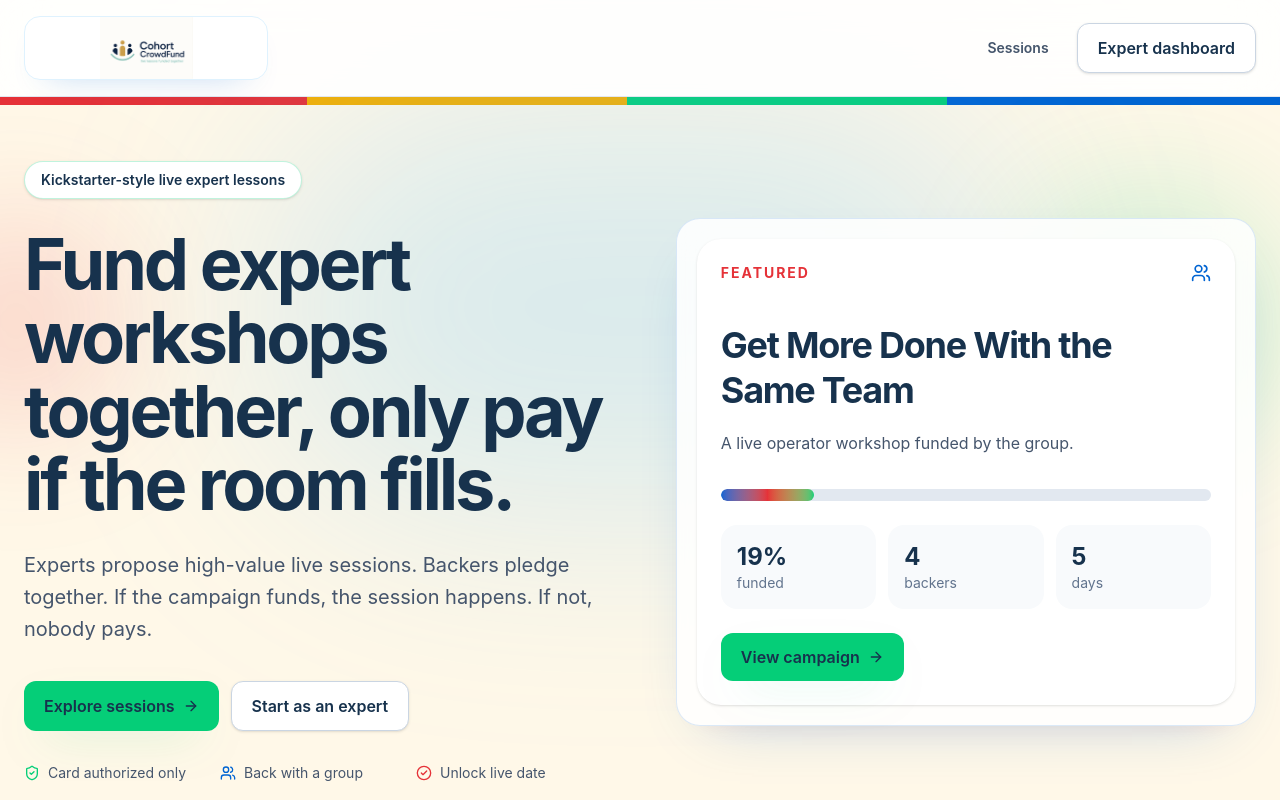
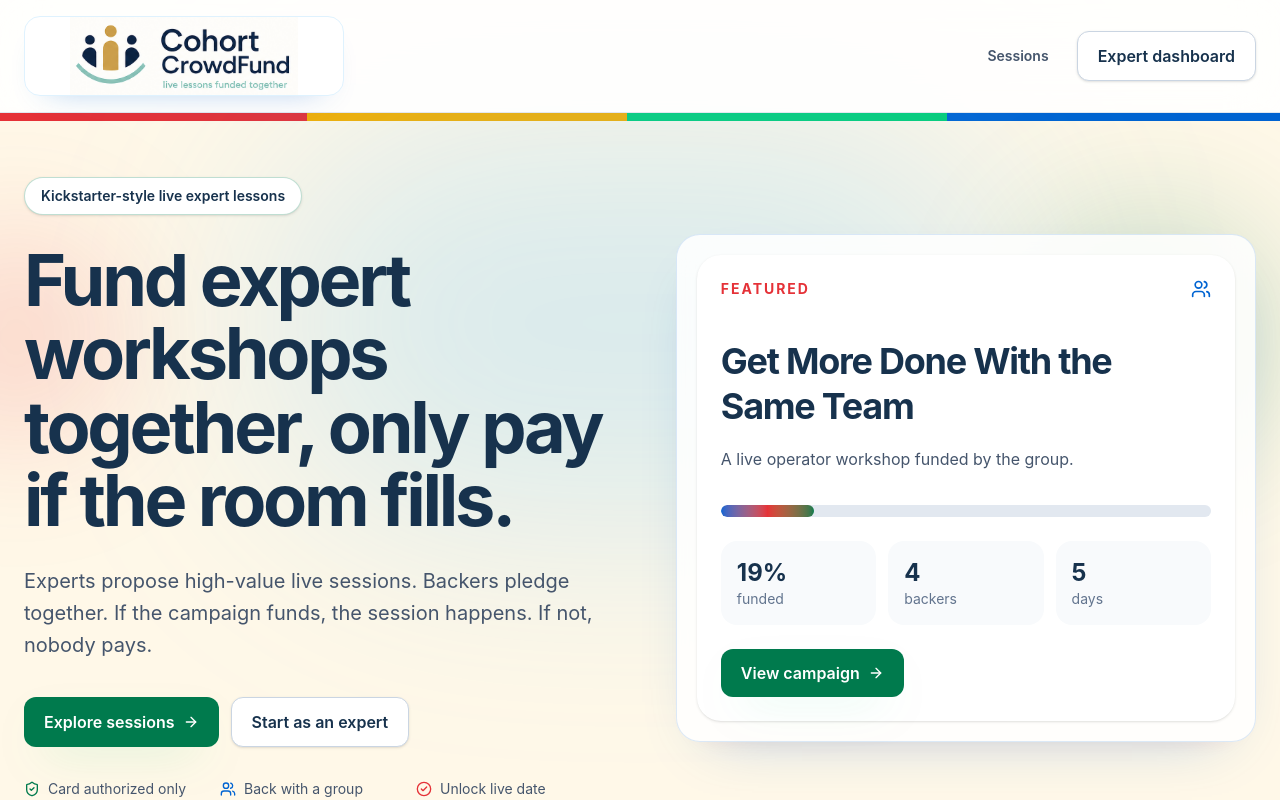
Before and after one commit to pikachudratini/cohort-crowdfund, a Next.js app: page / in a window 1280 px wide. Shown: the top 800 px of the page. Built offline with nearby package versions, Linux system fonts and the light colour scheme.

Commit message:
Improve logo crop and CTA contrast

```diff
--- a/src/app/dashboard/page.tsx
+++ b/src/app/dashboard/page.tsx
@@ -8,7 +8,7 @@ export default function DashboardPage() {
     <main className="min-h-screen bg-ivory px-6 py-10 text-navy">
       <div className="vibrant-band fixed inset-x-0 top-0 h-2" />
       <div className="mx-auto max-w-7xl">
-        <div className="flex items-center justify-between gap-4"><Link href="/" className="text-sm font-semibold text-graphite">Home</Link><button className="inline-flex items-center gap-2 rounded-full bg-mint px-5 py-3 font-semibold text-navy shadow-glow"><Plus className="h-4 w-4" />New session</button></div>
+        <div className="flex items-center justify-between gap-4"><Link href="/" className="text-sm font-semibold text-graphite">Home</Link><button className="inline-flex items-center gap-2 rounded-full bg-mint px-5 py-3 font-semibold text-white shadow-glow"><Plus className="h-4 w-4" />New session</button></div>
         <section className="mt-10 rounded-[38px] border border-sky/20 bg-white p-8 shadow-stripe">
           <p className="text-sm font-semibold uppercase tracking-[.24em] text-coral">Expert dashboard</p>
           <h1 className="mt-4 text-5xl font-semibold tracking-[-.06em]">Build a lesson campaign in two versions.</h1>
--- a/src/app/globals.css
+++ b/src/app/globals.css
@@ -8,7 +8,7 @@
   --color-violet: #0064d2;
   --color-coral: #e53238;
   --color-gold: #f5af02;
-  --color-mint: #05ce78;
+  --color-mint: #007a4d;
   --color-sky: #4db8ff;
   --font-sans: Inter, ui-sans-serif, system-ui, -apple-system, BlinkMacSystemFont, "Segoe UI", sans-serif;
   --shadow-stripe: 0 24px 60px -34px rgba(0, 100, 210, .32), 0 10px 30px -24px rgba(229, 50, 56, .22);
--- a/src/app/page.tsx
+++ b/src/app/page.tsx
@@ -31,7 +31,7 @@ function ProgressBar({ value }: { value: number }) {
 
 function PrimaryButton({ href, children }: { href: string; children: ReactNode }) {
   return (
-    <Link href={href} className="inline-flex min-h-12 items-center justify-center gap-2 rounded-xl bg-mint px-5 py-3 text-base font-semibold text-navy shadow-glow transition hover:-translate-y-0.5 hover:bg-[#00b66b]">
+    <Link href={href} className="inline-flex min-h-12 items-center justify-center gap-2 rounded-xl bg-mint px-5 py-3 text-base font-semibold text-white shadow-glow transition hover:-translate-y-0.5 hover:bg-[#006f45]">
       {children}
       <ArrowRight className="h-4 w-4" />
     </Link>
@@ -205,7 +205,7 @@ function FundedEvents() {
                 );
               })}
             </div>
-            <Link href="#sessions" className="mt-6 inline-flex min-h-12 w-full items-center justify-center rounded-xl bg-mint px-5 py-3 text-base font-semibold text-navy shadow-glow transition hover:-translate-y-0.5 hover:bg-[#00b66b]">See open campaigns</Link>
+            <Link href="#sessions" className="mt-6 inline-flex min-h-12 w-full items-center justify-center rounded-xl bg-mint px-5 py-3 text-base font-semibold text-white shadow-glow transition hover:-translate-y-0.5 hover:bg-[#006f45]">See open campaigns</Link>
           </div>
         ))}
       </div>
--- a/src/app/pledge/checkout/page.tsx
+++ b/src/app/pledge/checkout/page.tsx
@@ -76,7 +76,7 @@ export default async function MockStripeCheckout({ searchParams }: { searchParam
               <input readOnly value="United States" className="mt-2 w-full rounded-xl border border-slate-300 bg-white px-4 py-3 text-slate-900 outline-none" />
             </label>
 
-            <button className="flex w-full items-center justify-center gap-2 rounded-xl bg-mint px-6 py-4 font-semibold text-navy shadow-glow transition hover:bg-[#00b66b]">
+            <button className="flex w-full items-center justify-center gap-2 rounded-xl bg-mint px-6 py-4 font-semibold text-white shadow-glow transition hover:bg-[#006f45]">
               <Lock className="h-4 w-4" /> Authorize card pledge
             </button>
 
--- a/src/app/pledge/page.tsx
+++ b/src/app/pledge/page.tsx
@@ -60,7 +60,7 @@ export default async function PledgePage({ searchParams }: { searchParams: Promi
             <div className="mt-6 rounded-2xl border border-gold/35 bg-gold/10 p-4 text-sm text-graphite">
               Safety: no live payment is captured in this demo. A production version would use Stripe Checkout or manual capture with real test/live keys.
             </div>
-            <Link href={checkoutHref} className="mt-6 inline-flex w-full items-center justify-center rounded-full bg-mint px-6 py-4 font-semibold text-navy shadow-glow">Continue to payment mockup</Link>
+            <Link href={checkoutHref} className="mt-6 inline-flex w-full items-center justify-center rounded-full bg-mint px-6 py-4 font-semibold text-white shadow-glow">Continue to payment mockup</Link>
           </aside>
         </div>
       </div>
--- a/src/app/pledge/success/page.tsx
+++ b/src/app/pledge/success/page.tsx
@@ -12,7 +12,7 @@ export default async function SuccessPage({ searchParams }: { searchParams: Prom
         <CheckCircle2 className="mx-auto h-14 w-14 text-mint" />
         <h1 className="mt-6 text-4xl font-semibold tracking-[-.05em]">Pledge authorized</h1>
         <p className="mt-4 text-lg text-graphite">Your {formatCurrency(amount)} pledge is authorized. You are charged only if the session funds before the deadline.</p>
-        <Link href={params.session ? `/sessions/${params.session}` : '/'} className="mt-8 inline-flex rounded-full bg-mint px-6 py-4 font-semibold text-navy shadow-glow">Return to session</Link>
+        <Link href={params.session ? `/sessions/${params.session}` : '/'} className="mt-8 inline-flex rounded-full bg-mint px-6 py-4 font-semibold text-white shadow-glow">Return to session</Link>
       </section>
     </main>
   );
--- a/src/app/sessions/[id]/page.tsx
+++ b/src/app/sessions/[id]/page.tsx
@@ -17,7 +17,7 @@ export default async function SessionDetail({ params }: { params: Promise<{ id:
   return (
     <main className="min-h-screen bg-ivory text-navy">
       <nav className="border-b border-sky/15 bg-white/90 px-6 py-4 backdrop-blur-xl">
-        <div className="mx-auto flex max-w-7xl items-center justify-between"><Link href="/" className="inline-flex items-center gap-2 text-sm font-semibold text-graphite"><ArrowLeft className="h-4 w-4" />Back to sessions</Link><Link href="/dashboard" className="rounded-full bg-mint px-4 py-2 text-sm font-semibold text-navy shadow-glow">Expert dashboard</Link></div>
+        <div className="mx-auto flex max-w-7xl items-center justify-between"><Link href="/" className="inline-flex items-center gap-2 text-sm font-semibold text-graphite"><ArrowLeft className="h-4 w-4" />Back to sessions</Link><Link href="/dashboard" className="rounded-full bg-mint px-4 py-2 text-sm font-semibold text-white shadow-glow">Expert dashboard</Link></div>
       </nav>
       <div className="vibrant-band h-2" />
       <section className="mx-auto grid max-w-7xl gap-10 px-6 py-10 lg:grid-cols-[1.05fr_.95fr]">
--- a/src/components/BrandLogo.tsx
+++ b/src/components/BrandLogo.tsx
@@ -5,7 +5,7 @@ const basePath = process.env.NEXT_PUBLIC_BASE_PATH || '';
 export function BrandLogo() {
   return (
     <Link href="/" className="group inline-flex items-center" aria-label="Cohort CrowdFund home">
-      <span className="relative inline-flex h-16 w-[244px] items-center overflow-hidden rounded-2xl border border-sky-100 bg-white shadow-[0_14px_34px_-24px_rgba(0,100,210,.45)] transition group-hover:-translate-y-0.5 group-hover:shadow-[0_18px_42px_-24px_rgba(0,100,210,.55)]">
+      <span className="relative inline-flex h-16 w-[260px] items-center overflow-hidden rounded-2xl border border-sky-100 bg-white shadow-[0_14px_34px_-24px_rgba(0,100,210,.45)] transition group-hover:-translate-y-0.5 group-hover:shadow-[0_18px_42px_-24px_rgba(0,100,210,.55)] sm:h-20 sm:w-[320px]">
         <img
           src={`${basePath}/logos/cohort-crowdfund-gpt2-top-left.png`}
           alt="Cohort CrowdFund, live lessons funded together"
--- a/src/components/PledgeLauncher.tsx
+++ b/src/components/PledgeLauncher.tsx
@@ -72,7 +72,7 @@ export function PledgeLauncher({ session }: PledgeLauncherProps) {
         <button
           type="button"
           onClick={() => setOpen(true)}
-          className="mt-5 inline-flex min-h-14 w-full items-center justify-center rounded-full bg-mint px-5 text-base font-semibold text-navy shadow-glow transition hover:-translate-y-0.5 hover:bg-[#00b66b] focus:outline-none focus:ring-2 focus:ring-mint focus:ring-offset-2 focus:ring-offset-white"
+          className="mt-5 inline-flex min-h-14 w-full items-center justify-center rounded-full bg-mint px-5 text-base font-semibold text-white shadow-glow transition hover:-translate-y-0.5 hover:bg-[#006f45] focus:outline-none focus:ring-2 focus:ring-mint focus:ring-offset-2 focus:ring-offset-white"
         >
           I am ready to join
         </button>
@@ -93,7 +93,7 @@ export function PledgeLauncher({ session }: PledgeLauncherProps) {
       <button
         type="button"
         onClick={() => setOpen(true)}
-        className="fixed inset-x-4 bottom-4 z-40 inline-flex min-h-14 items-center justify-center rounded-full bg-mint px-5 text-base font-semibold text-navy shadow-glow transition active:scale-[.98] lg:hidden"
+        className="fixed inset-x-4 bottom-4 z-40 inline-flex min-h-14 items-center justify-center rounded-full bg-mint px-5 text-base font-semibold text-white shadow-glow transition active:scale-[.98] lg:hidden"
       >
         I am ready to join
       </button>
@@ -123,7 +123,7 @@ export function PledgeLauncher({ session }: PledgeLauncherProps) {
                     </div>
                     <p className="shrink-0 text-2xl font-semibold text-gold md:mt-3">{formatCurrency(tier.amountCents)}</p>
                   </div>
-                  <span className="mt-4 inline-flex min-h-11 w-full items-center justify-center rounded-full bg-mint px-4 text-sm font-semibold text-navy transition group-hover:bg-gold">Choose this level</span>
+                  <span className="mt-4 inline-flex min-h-11 w-full items-center justify-center rounded-full bg-mint px-4 text-sm font-semibold text-white transition group-hover:bg-[#006f45]">Choose this level</span>
                 </Link>
               ))}
             </div>
@@ -140,7 +140,7 @@ export function PledgeLauncher({ session }: PledgeLauncherProps) {
                       <input id="custom-bid" name="bid" type="number" min="1" step="1" value={bid} onChange={(event) => setBid(event.target.value)} className="min-h-14 w-full bg-transparent px-2 text-lg font-semibold text-navy outline-none placeholder:text-graphite/40" />
                     </div>
                   </div>
-                  <Link href={customPledgeUrl(session.id, safeBid)} className="inline-flex min-h-14 items-center justify-center rounded-full bg-mint px-6 font-semibold text-navy transition hover:bg-[#00b66b] focus:outline-none focus:ring-2 focus:ring-mint focus:ring-offset-2 focus:ring-offset-white">
+                  <Link href={customPledgeUrl(session.id, safeBid)} className="inline-flex min-h-14 items-center justify-center rounded-full bg-mint px-6 font-semibold text-white transition hover:bg-[#006f45] focus:outline-none focus:ring-2 focus:ring-mint focus:ring-offset-2 focus:ring-offset-white">
                     Continue
                   </Link>
                 </div>
```
Also changed, not shown: public/logos/cohort-crowdfund-gpt2-top-left.png.
